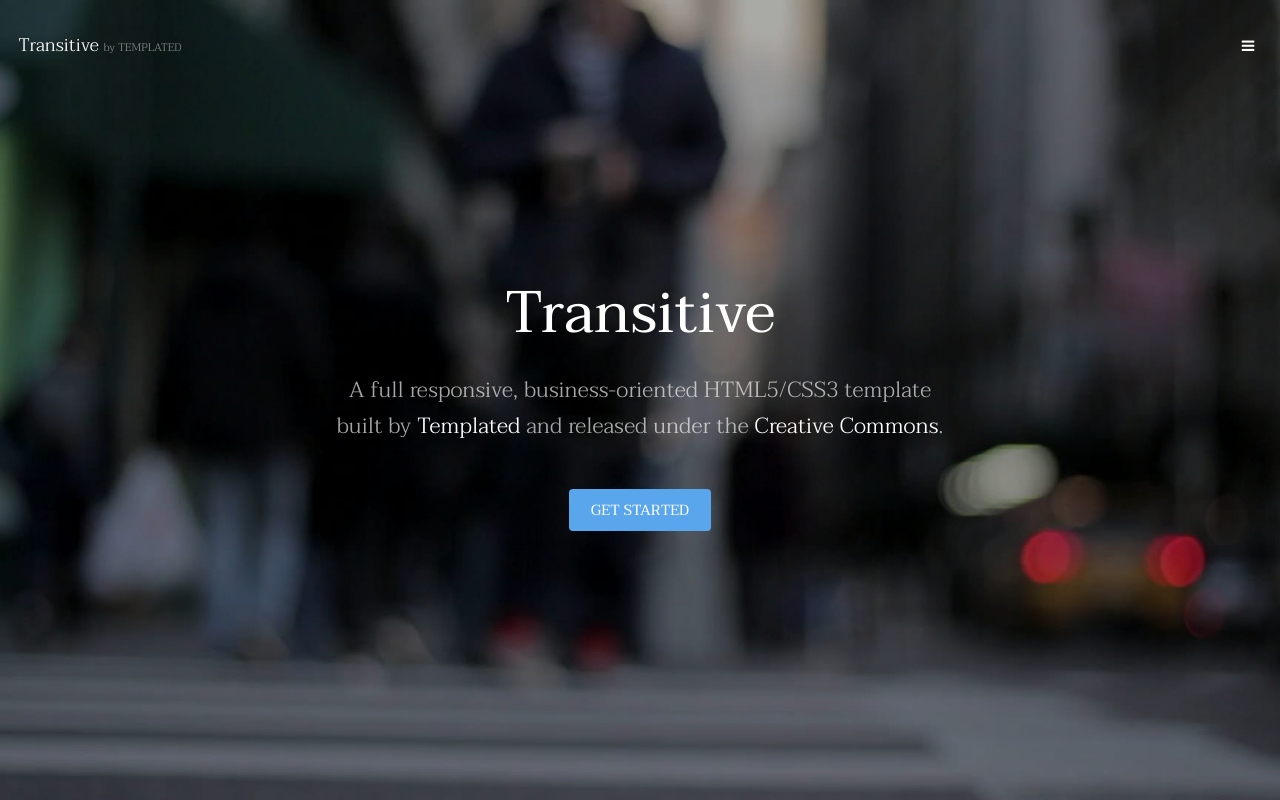
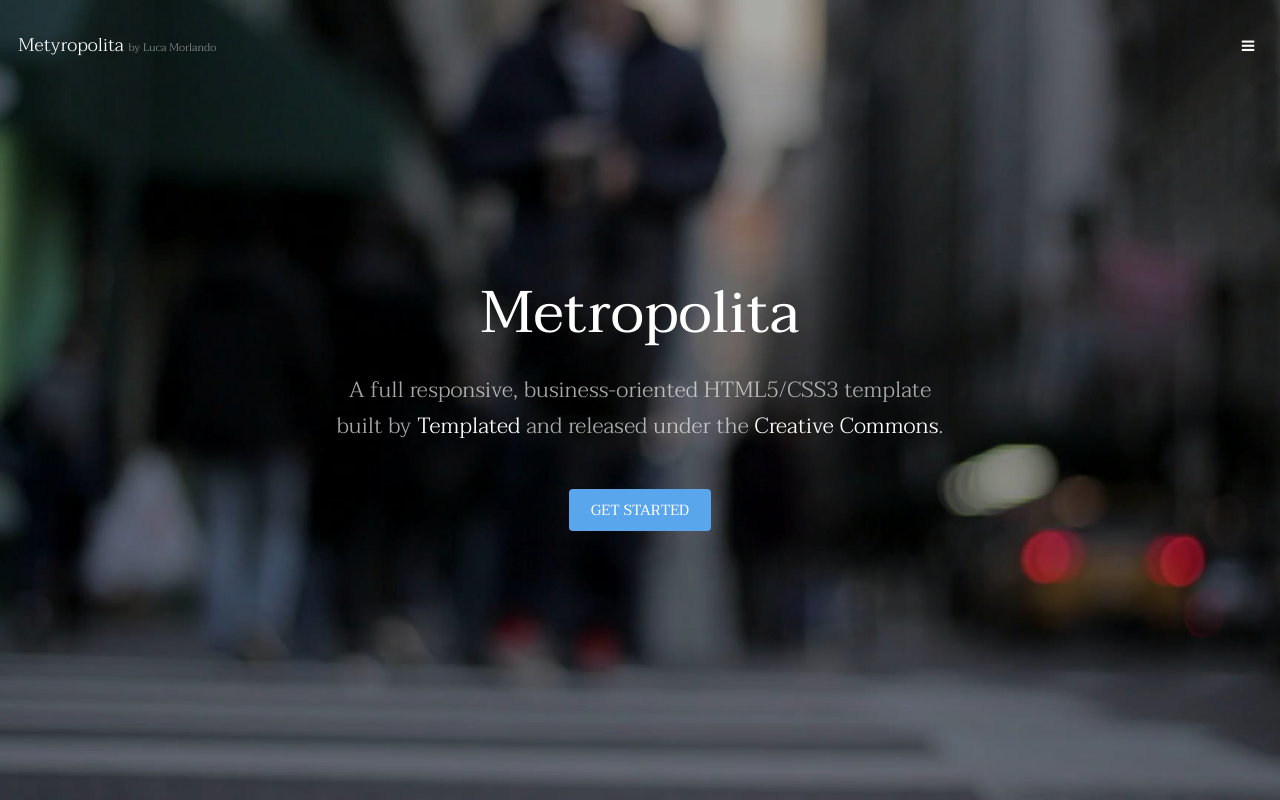
Before and after one commit to xLuke96/04_REP_METROPOLITA, a plain HTML site: page index.html in a window 1280 px wide. Shown: the top 800 px of the page. Drawn offline with Linux system fonts and the light colour scheme.

Commit message:
cambios en la portada por LUCA

```diff
--- a/index.html
+++ b/index.html
@@ -6,7 +6,7 @@
 -->
 <html>
 	<head>
-		<title>Transitive by TEMPLATED</title>
+		<title>Metropolita by Luca Morlando</title>
 		<meta charset="utf-8" />
 		<meta name="viewport" content="width=device-width, initial-scale=1" />
 		<link rel="stylesheet" href="assets/css/main.css" />
@@ -15,7 +15,7 @@
 
 		<!-- Header -->
 			<header id="header" class="alt">
-				<div class="logo"><a href="index.html">Transitive <span>by TEMPLATED</span></a></div>
+				<div class="logo"><a href="index.html">Metyropolita <span>by Luca Morlando</span></a></div>
 				<a href="#menu" class="toggle"><span>Menu</span></a>
 			</header>
 
@@ -36,7 +36,7 @@
 		-->
 			<section id="banner" data-video="images/banner">
 				<div class="inner">
-					<h1>Transitive</h1>
+					<h1>Metropolita</h1>
 					<p>A full responsive, business-oriented HTML5/CSS3 template<br />
 					built by <a href="https://templated.co/">Templated</a> and released under the <a href="https://templated.co/license">Creative Commons</a>.</p>
 					<a href="#one" class="button special scrolly">Get Started</a>
```
